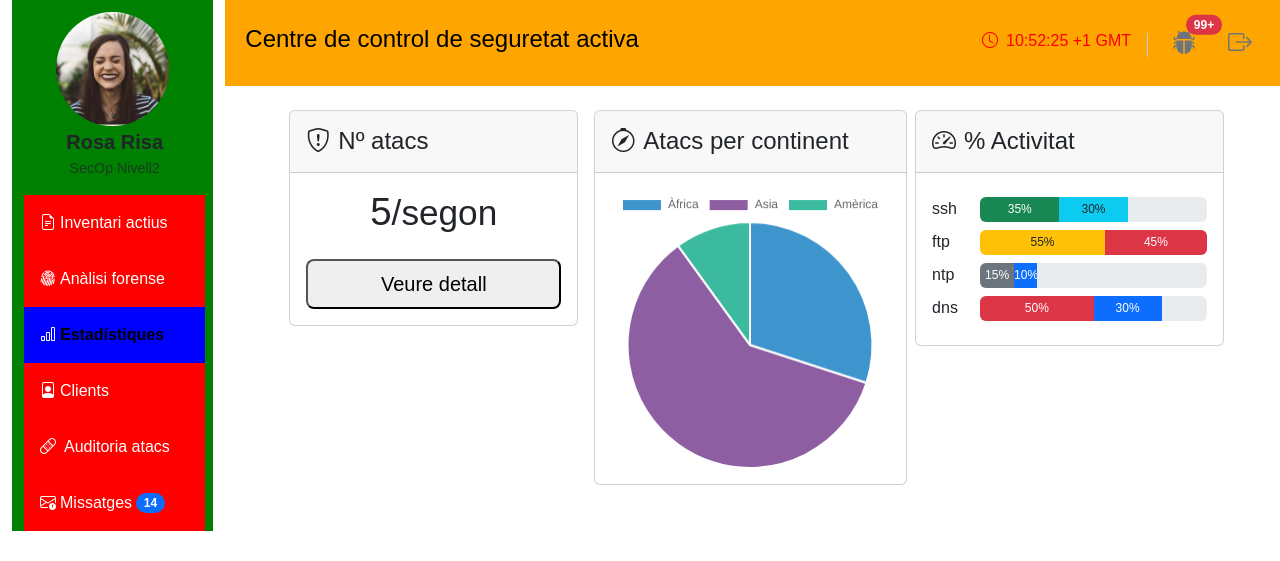
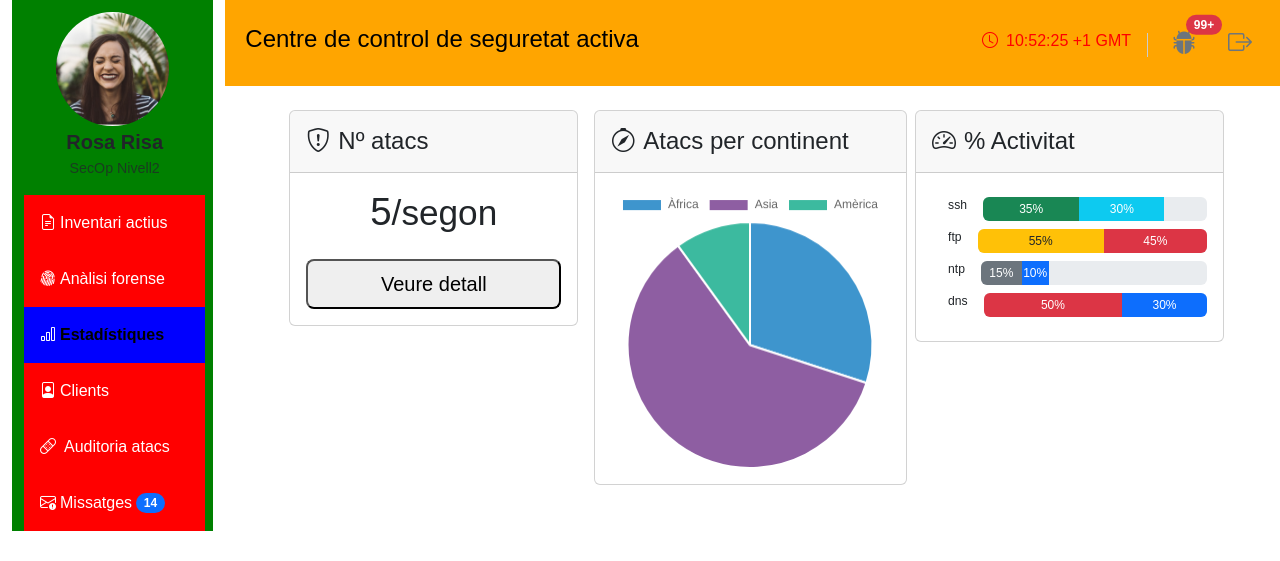
Before and after one commit to DavidSer1/phpAbril, a PHP site: page /udact4.html in a window 1280 px wide. Shown: the top 561 px of the page. Run offline with PHP 8.4, Linux system fonts and the light colour scheme; some web fonts are replaced.

Commit message:
activitat

```diff
--- a/ud8act4recursos/udact4.css
+++ b/ud8act4recursos/udact4.css
@@ -7,6 +7,9 @@
 }
 .colorreloj{
   color: red;
+}
+.atacs{
+  font-size: 0.76rem;
 }
 .tamanyo{
   font-size: 2.4rem;
--- a/ud8act4recursos/udact4.html
+++ b/ud8act4recursos/udact4.html
@@ -162,38 +162,38 @@
   <div class="card">
 <h5 class="card-header p-3 fs-4"> <i class="bi bi-speedometer2 fs-4 me-2 "></i>% Activitat</h5>
   <div class="card-body ">
-   <div class="d-flex align-items-center mb-2 mt-2">
-    <span class="me-2 text-lowercase" style="width: 40px;">ssh</span>
-    <div class="progress flex-grow-1" style="height: 25px;">
-      <div class="progress-bar bg-success no-left-rounded" style="width: 35%">35%</div>
-      <div class="progress-bar bg-info text-dark" style="width: 30%">30%</div>
+   <div class="d-flex align-items-center  ">
+    <span class="ms-3 me-3  atacs" >ssh</span>
+    <div class="progress flex-grow-1 mt-2" style="height: 24px;">
+      <div class="progress-bar bg-success no-left-rounded" style="width: 43%">35%</div>
+      <div class="progress-bar bg-info text-dark text-white" style="width: 38%">30%</div>
     </div>
   </div>
 
   <!-- FTP -->
-  <div class="d-flex align-items-center mb-2">
-    <span class="me-2 text-lowercase" style="width: 40px;">ftp</span>
-    <div class="progress flex-grow-1" style="height: 25px;">
+  <div class="d-flex align-items-center  ">
+     <span class="ms-3 me-3  atacs" >ftp</span>
+    <div class="progress flex-grow-1 mt-2" style="height: 24px;">
       <div class="progress-bar bg-warning text-dark no-left-rounded" style="width: 55%">55%</div>
       <div class="progress-bar bg-danger" style="width: 45%">45%</div>
     </div>
   </div>
 
   <!-- NTP -->
-  <div class="d-flex align-items-center mb-2">
-    <span class="me-2 text-lowercase" style="width: 40px;">ntp</span>
-    <div class="progress flex-grow-1" style="height: 25px;">
-      <div class="progress-bar bg-secondary no-left-rounded" style="width: 15%">15%</div>
-      <div class="progress-bar bg-primary" style="width: 10%">10%</div>
+  <div class="d-flex align-items-center ">
+   <span class="ms-3 me-3  atacs" >ntp</span>
+    <div class="progress flex-grow-1 mt-2" style="height: 24px;">
+      <div class="progress-bar bg-secondary no-left-rounded" style="width: 18%">15%</div>
+      <div class="progress-bar bg-primary" style="width: 12%">10%</div>
     </div>
   </div>
 
   <!-- DNS -->
   <div class="d-flex align-items-center mb-2">
-    <span class="me-2 text-lowercase" style="width: 40px;">dns</span>
-    <div class="progress flex-grow-1" style="height: 25px;">
-      <div class="progress-bar bg-danger no-left-rounded" style="width: 50%">50%</div>
-      <div class="progress-bar bg-primary" style="width: 30%">30%</div>
+  <span class="ms-3 me-3  atacs" >dns</span>
+    <div class="progress flex-grow-1 mt-2" style="height: 24px;">
+      <div class="progress-bar bg-danger no-left-rounded" style="width: 62%">50%</div>
+      <div class="progress-bar bg-primary" style="width: 38%">30%</div>
     </div>
   </div>
   </div>
```
